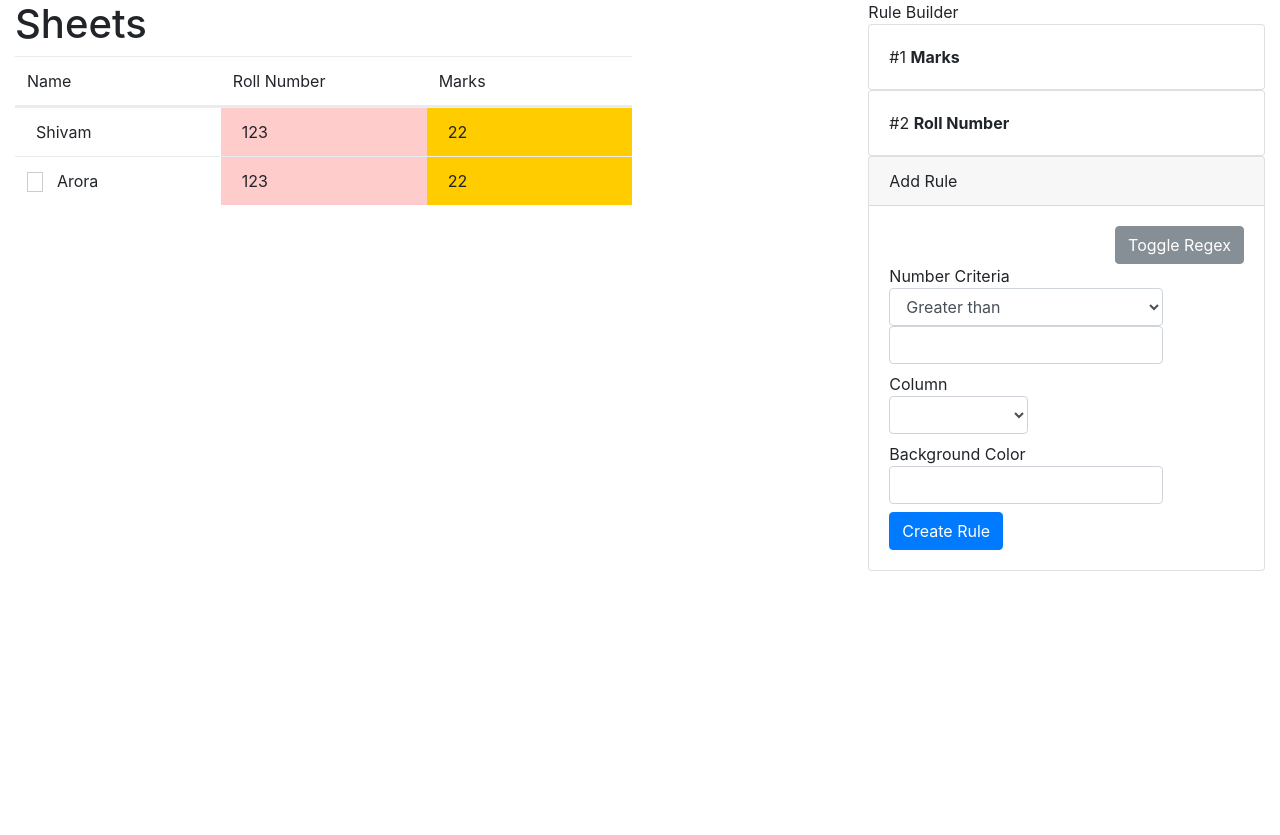
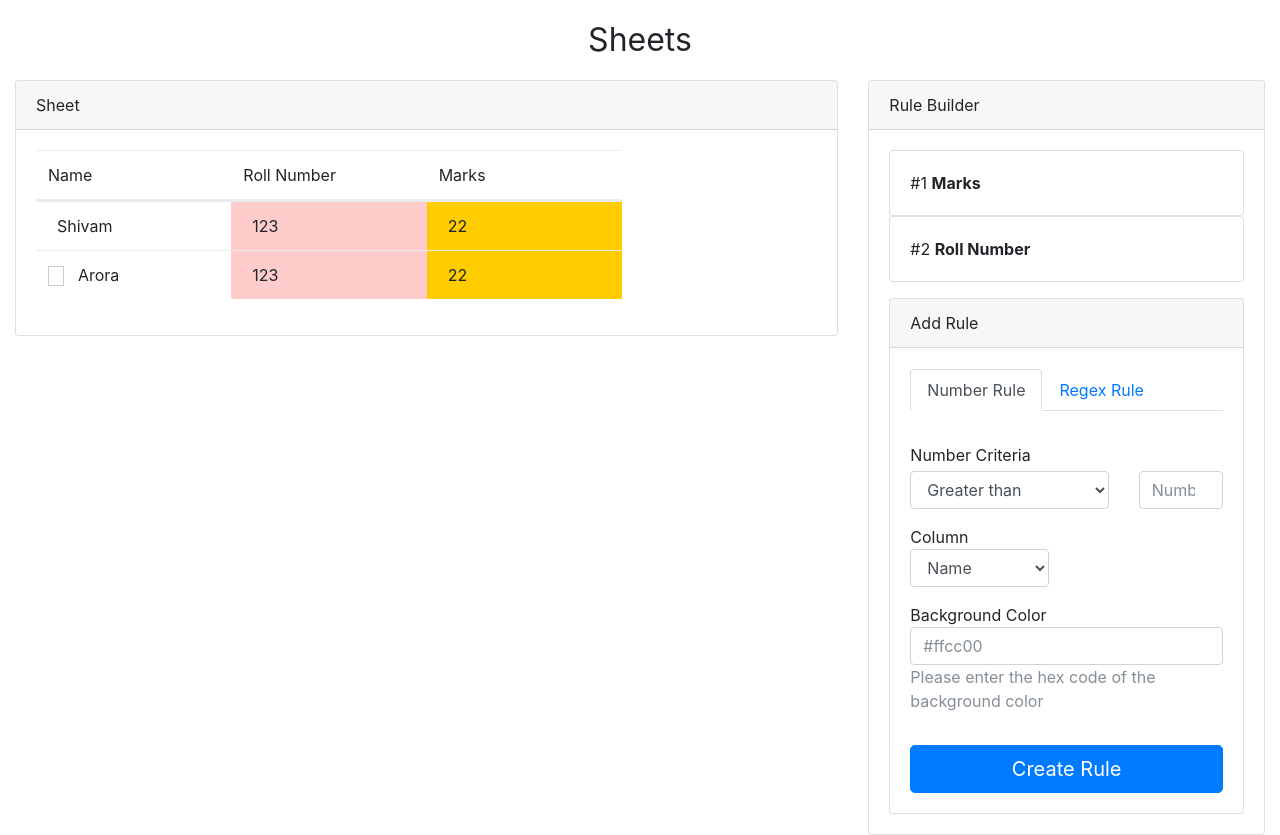
Before and after one commit to nshntarora/sheets-vue, a Vue app: page / in a window 1280 px wide. Before the commit the page ends 800 px from the top, so only its background shows below. Built offline with nearby package versions, Linux system fonts and the light colour scheme; a web font is replaced by a local one.

Commit message:
Styles and ruleList component

```diff
--- a/src/App.vue
+++ b/src/App.vue
@@ -1,6 +1,9 @@
 <template>
-  <div id="app" class="container-fluid">
-    <div class="row">
+  <div id="app" class="container-fluid mt-3">
+    <div class="logo">
+      Sheets
+    </div>
+    <div class="row mt-3">
       <div class="col-sm-12 col-md-8">
         <display-table :table="table" :rules="rules"/>
       </div>
--- a/src/assets/css/bootstrap/_customizations.scss
+++ b/src/assets/css/bootstrap/_customizations.scss
@@ -1,3 +1,8 @@
 .pointer {
   cursor: pointer !important;
 }
+
+.logo {
+  text-align: center;
+  font-size: 2em;
+}
--- a/src/components/Cell.vue
+++ /dev/null
@@ -1,25 +0,0 @@
-<template>
-<div>
-  <!-- <input class="form-control" :value="value" @input.prevent.stop="handleInput">
-  </input> -->
-  {{ value }}
-</div>
-</template>
-
-<script>
-export default {
-  name: 'cell',
-  props: ['value'],
-  methods: {
-    handleInput(e) {
-      this.$emit('input', e.target.value);
-    },
-  },
-};
-</script>
-
-<style scoped>
-input {
-  width: 225px;
-}
-</style>
--- a/src/components/RuleBuilder.vue
+++ b/src/components/RuleBuilder.vue
@@ -1,27 +1,44 @@
 <template>
-  <div>
+  <div class="card">
+    <div class="card-header">
             Rule Builder
-    <div class="card" v-for="(rule, index) in rules" :key="rule.id">
+          </div>
     <div class="card-body">
-        <i class="fa fa-trash float-right pointer" @click.prevent.stop="deleteRule(rule.id)"></i>
-        #{{ index+1 }} <b>{{ columns[rule.column] }}</b>
-      </div>
-    </div>
-    <div class="card">
+      <rule-list :rules="rules" :columns="columns"/>
+      <div class="card mt-3">
         <div class="card-header">
           Add Rule
         </div>
         <div class="card-body">
-        <div class="alert alert-danger" role="alert" v-if="formError">
+          <div class="row">
+            <div class="col-md-12">
+              <div class="alert alert-danger p-2" role="alert" v-if="formError">
                 {{ formError }}
               </div>
-        <button class="btn btn-secondary float-right" @click.prevent.stop="toggleRule">Toggle Regex</button>
-        <label v-if="regexRule">
+            </div>
+          </div>
+          <div class="row">
+            <div class="col-md-12">
+              <ul class="nav nav-tabs">
+                <li class="nav-item">
+                  <a @click.prevent.stop="toggleRule('number')" :class="['nav-link', (regexRule) ? '' : 'active']" href="#">Number Rule</a>
+                </li>
+                <li class="nav-item">
+                  <a @click.prevent.stop="toggleRule('regex')" :class="['nav-link', (regexRule) ? 'active' : '']" href="#">Regex Rule</a>
+                </li>
+              </ul>
+            </div>
+          </div>
+
+          <br/>
+          <label v-if="regexRule" class="mt-2">
             Regex
-          <input class="form-control" type="text" v-model="regex">
+            <input class="form-control" placeholder="/A/" type="text" v-model="regex">
           </label>
-        <label v-else>
+          <label v-else class="mt-2">
             Number Criteria
+            <div class="row">
+              <div class="col-md-8 mt-1">
                 <select class="form-control" v-model="numberCriteria">
                   <option value="greaterThan">Greater than</option>
                   <option value="lessThan">Less than</option>
@@ -29,35 +46,46 @@
                   <option value="greaterThanOrEqualTo">Greater than or equal to</option>
                   <option value="lessThanOrEqualTo">Less than or equal to</option>
                 </select>
-          <input type="number" class="form-control" v-model="number"/>
+              </div>
+              <div class="col-md-4">
+                <input type="number" placeholder="Number" class="form-control mt-1" v-model="number"/>
+              </div>
+            </div>
           </label><br/>
-        <label>
+          <label class="mt-2">
             Column
             <select v-model="rule.column" class="form-control">
               <option v-for="(column, index) in columns" :key="index" :value="index">{{ column }}</option>
             </select>
-        </label>
-        <label>
+          </label><br/>
+          <label class="mt-2">
             Background Color
-          <input type="text" v-model="rule.formatting.backgroundColor" class="form-control">
-        </label>
-        <a href="#" class="btn btn-primary" @click.prevent.stop="createRule">Create Rule</a>
+            <input type="text" placeholder="#ffcc00" v-model="rule.formatting.backgroundColor" class="form-control">
+            <p class="text-muted">Please enter the hex code of the background color</p>
+          </label><br/>
+          <button class="btn btn-primary pointer btn-lg btn-block mt-2" @click.prevent.stop="createRule">Create Rule</button>
+        </div>
       </div>
     </div>
   </div>
 </template>
 
 <script>
+import RuleList from './RuleList';
+
 export default {
   name: 'ruleBuilder',
   props: {
     rules: Array,
     columns: Array,
   },
+  components: {
+    RuleList,
+  },
   data() {
     return {
       rule: {
-        column: '',
+        column: 0,
         formatting: {
           backgroundColor: '',
         },
@@ -70,8 +98,14 @@
     };
   },
   methods: {
-    toggleRule() {
+    toggleRule(toggleTo) {
+      if (toggleTo === 'number') {
+        this.regexRule = false;
+      } else if (toggleTo === 'regex') {
+        this.regexRule = true;
+      } else {
         this.regexRule = !this.regexRule;
+      }
     },
     showIncompleteError() {
       this.formError = 'I guess you missed something';
--- /dev/null
+++ b/src/components/RuleList.vue
@@ -0,0 +1,20 @@
+<template>
+  <div>
+    <div class="card" v-for="(rule, index) in rules" :key="rule.id">
+      <div class="card-body">
+        <i class="fa fa-trash float-right pointer" @click.prevent.stop="deleteRule(rule.id)"></i>
+        #{{ index+1 }} <b>{{ columns[rule.column] }}</b>
+      </div>
+    </div>
+  </div>
+</template>
+
+<script>
+export default {
+  name: 'ruleList',
+  props: {
+    rules: Array,
+    columns: Array,
+  },
+};
+</script>
--- a/src/components/Table.vue
+++ b/src/components/Table.vue
@@ -1,6 +1,9 @@
 <template>
-  <div>
-    <h1>Sheets</h1>
+  <div class="card">
+    <div class="card-header">
+      Sheet
+    </div>
+    <div class="card-body">
       <div class="container">
       <table class="table table-hover">
         <div class="thead">
@@ -15,6 +18,7 @@
           </trow>
         </div>
       </table>
+      </div>
     </div>
   </div>
 </template>
```
Lines whose indentation alone changed are shown as unchanged.
